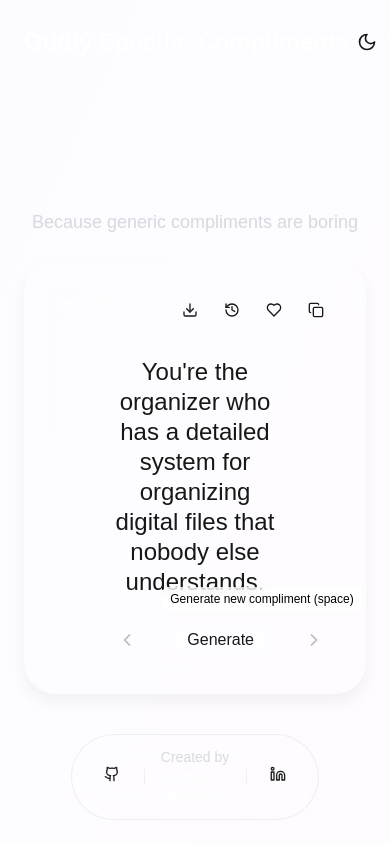
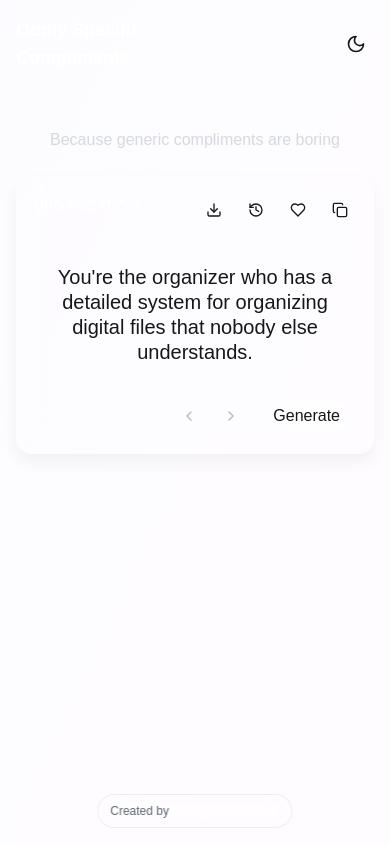
Before and after one commit to Atomized-titan/oddly-specific, a Next.js app: page / in a window 390 px wide. Both pictures are taken after a click on the button "Generate". Built offline with nearby package versions, Linux system fonts and the light colour scheme.

Commit message:
refactor: responsivity | repetetive code

```diff
--- a/src/app/page.tsx
+++ b/src/app/page.tsx
@@ -19,7 +19,7 @@ export default function Home() {
     <AnimationProvider>
       <main className="min-h-screen bg-gradient-to-br from-violet-50/30 via-purple-50/30 to-fuchsia-50/30 dark:from-violet-950/30 dark:via-purple-950/30 dark:to-fuchsia-950/30 transition-colors duration-500">
         <AnimatedHeader />
-        <div className="pt-52 pb-24">
+        <div className="pt-32 sm:pt-40 md:pt-52 pb-24">
           <ComplimentGenerator />
         </div>
         <Footer />
--- /dev/null
+++ b/src/components/action-button.tsx
@@ -0,0 +1,44 @@
+// components/ui/action-button.tsx
+import { motion } from "framer-motion";
+import { LucideIcon } from "lucide-react";
+import Tooltip from "./tooltip";
+
+interface ActionButtonProps {
+  icon: LucideIcon;
+  onClick: () => void;
+  tooltip?: string;
+  disabled?: boolean;
+  isLoading?: boolean;
+  className?: string;
+}
+
+export const ActionButton = ({
+  icon: Icon,
+  onClick,
+  tooltip,
+  disabled,
+  isLoading,
+  className = "",
+}: ActionButtonProps) => (
+  <Tooltip content={tooltip}>
+    <motion.button
+      whileHover={{ scale: 1.05 }}
+      whileTap={{ scale: 0.95 }}
+      onClick={onClick}
+      disabled={disabled || isLoading}
+      className={`p-2 rounded-full backdrop-blur-md bg-white/10 dark:bg-white/5
+                 border border-white/10 disabled:opacity-30 ${className}`}
+    >
+      {isLoading ? (
+        <motion.div
+          animate={{ rotate: 360 }}
+          transition={{ repeat: Infinity, duration: 1, ease: "linear" }}
+        >
+          <Icon className="w-4 h-4" />
+        </motion.div>
+      ) : (
+        <Icon className="w-4 h-4" />
+      )}
+    </motion.button>
+  </Tooltip>
+);
--- a/src/components/animated-header.tsx
+++ b/src/components/animated-header.tsx
@@ -24,7 +24,7 @@ const AnimatedHeader = () => {
   return (
     <motion.div
       layout
-      className={`fixed left-0 right-0 z-50 p-6 ${
+      className={`fixed left-0 right-0 z-50  p-4 sm:p-6 ${
         isCentered ? "top-1/2 -translate-y-1/2" : "top-0"
       }`}
       transition={{
@@ -37,19 +37,16 @@ const AnimatedHeader = () => {
         <div className="flex justify-between items-center">
           <motion.h1
             layout
-            className={`font-bold bg-clip-text from-white to-white text-transparent bg-gradient-to-r dark:from-purple-400 dark:to-pink-600 whitespace-nowrap ${
-              isCentered ? "text-7xl" : "text-2xl"
-            }`}
-            initial={{ opacity: 0, y: 20 }}
-            animate={{ opacity: 1, y: 0 }}
-            transition={{
-              type: "spring",
-              stiffness: 200,
-              damping: 20,
-              opacity: { duration: 0.2 },
-            }}
+            className={`font-bold bg-clip-text from-white to-white text-transparent
+                      bg-gradient-to-r dark:from-purple-400 dark:to-pink-600
+                      whitespace-normal sm:whitespace-nowrap ${
+                        isCentered
+                          ? "text-4xl sm:text-5xl md:text-7xl"
+                          : "text-lg sm:text-xl md:text-2xl"
+                      }`}
           >
-            Oddly Specific Compliments
+            <span className="block sm:inline">Oddly Specific</span>{" "}
+            <span className="block sm:inline">Compliments</span>
           </motion.h1>
 
           <motion.button
--- a/src/components/compliment-generator.tsx
+++ b/src/components/compliment-generator.tsx
@@ -11,8 +11,9 @@ import { useState } from "react";
 import { useAnimation } from "../contexts/AnimationContext";
 import { useComplimentSystem } from "../hooks/useComplimentSystem";
 import { generateComplimentImage } from "../utils/generateImage";
+
 import HistoryPanel from "./history-panel";
-import Tooltip from "./tooltip";
+import { ActionButton } from "./action-button";
 
 const ComplimentGenerator = () => {
   const { isHeaderAnimationComplete } = useAnimation();
@@ -31,7 +32,75 @@ const ComplimentGenerator = () => {
   const [showCopied, setShowCopied] = useState(false);
   const [isGenerating, setIsGenerating] = useState(false);
 
+  const handleImageGeneration = async () => {
+    if (!currentCompliment || isGenerating) return;
+    try {
+      setIsGenerating(true);
+      const imageUrl = await generateComplimentImage(
+        currentCompliment.text,
+        currentCompliment.category
+      );
+      const link = document.createElement("a");
+      link.href = imageUrl;
+      link.download = `oddly-specific-${Date.now()}.png`;
+      document.body.appendChild(link);
+      link.click();
+      document.body.removeChild(link);
+    } catch (error) {
+      console.error("Failed to generate image:", error);
+    } finally {
+      setIsGenerating(false);
+    }
+  };
+
+  const handleCopy = () => {
+    if (!currentCompliment) return;
+    navigator.clipboard.writeText(currentCompliment.text);
+    setShowCopied(true);
+    setTimeout(() => setShowCopied(false), 2000);
+  };
+
   if (!isHeaderAnimationComplete) return null;
+
+  const mainControls = [
+    {
+      icon: ChevronLeft,
+      onClick: navigatePrevious,
+      tooltip: "Previous compliment (arrow left)",
+      disabled: currentIndex <= 0,
+    },
+    {
+      icon: ChevronRight,
+      onClick: navigateNext,
+      tooltip: "Next compliment (arrow right)",
+      disabled: currentIndex >= compliments.length - 1,
+    },
+  ];
+
+  const actionControls = currentCompliment && [
+    {
+      icon: Download,
+      onClick: handleImageGeneration,
+      tooltip: "Save as image",
+      isLoading: isGenerating,
+    },
+    {
+      icon: History,
+      onClick: () => setShowPanel(true),
+      tooltip: "View history (H)",
+    },
+    {
+      icon: Heart,
+      onClick: () => toggleFavorite(currentCompliment),
+      tooltip: "Toggle favorite (F)",
+      className: isFavorite(currentCompliment.id) ? "fill-current" : "",
+    },
+    {
+      icon: Copy,
+      onClick: handleCopy,
+      tooltip: "Copy compliment",
+    },
+  ];
 
   return (
     <>
@@ -39,39 +108,41 @@ const ComplimentGenerator = () => {
         initial={{ opacity: 0 }}
         animate={{ opacity: 1 }}
         transition={{ delay: 0.3 }}
-        className="w-full max-w-4xl mx-auto px-6"
+        className="w-full max-w-4xl mx-auto px-4 sm:px-6"
       >
         <motion.p
           initial={{ opacity: 0, y: 10 }}
           animate={{ opacity: 1, y: 0 }}
           transition={{ delay: 0.5 }}
-          className="text-center mb-6 text-gray-300/90 dark:text-white/60
-               font-medium text-lg"
+          className="text-center mb-6 text-gray-300/90 dark:text-white/60 font-medium text-base sm:text-lg"
         >
           Because generic compliments are boring
         </motion.p>
 
         <motion.div
           className="relative backdrop-blur-md bg-white/10 dark:bg-black/10
-                     rounded-[2rem] p-12 shadow-[0_8px_16px_rgba(0,0,0,0.05)]
+                              rounded-2xl sm:rounded-[2rem] p-6 sm:p-12
+                              shadow-[0_8px_16px_rgba(0,0,0,0.05)]
                               dark:shadow-[0_8px_16px_rgba(0,0,0,0.25)]
                               border border-white/20 dark:border-white/10"
         >
-          <div className="absolute top-8 left-8 flex gap-2">
-            <motion.div className="text-sm font-medium text-white dark:text-white/40">
+          {/* Category Label */}
+          <div className="absolute top-4 sm:top-8 left-4 sm:left-8">
+            <span className="text-sm font-medium text-white dark:text-white/40">
               {currentCompliment?.category.toUpperCase()}
-            </motion.div>
+            </span>
           </div>
 
+          {/* Main Content */}
           <AnimatePresence mode="wait">
             <motion.div
               key={currentCompliment?.id || "empty"}
               initial={{ opacity: 0, y: 20 }}
               animate={{ opacity: 1, y: 0 }}
               exit={{ opacity: 0, y: -20 }}
-              className="min-h-[200px] py-12 flex items-center justify-center text-center px-8"
+              className="min-h-[150px] sm:min-h-[200px] py-16 sm:py-12 flex items-center justify-center text-center px-4 sm:px-8"
             >
-              <p className="text-2xl md:text-5xl font-medium leading-tight">
+              <p className="text-xl sm:text-2xl md:text-5xl font-medium leading-tight">
                 {currentCompliment?.text || (
                   <span>
                     Press <span className="text-violet-400">space</span> to
@@ -84,151 +155,40 @@ const ComplimentGenerator = () => {
             </motion.div>
           </AnimatePresence>
 
-          <div className="absolute bottom-8 right-8 flex items-center gap-4">
-            <Tooltip content="Previous compliment (arrow left)">
-              <motion.button
-                whileHover={{ scale: 1.05 }}
-                whileTap={{ scale: 0.95 }}
-                onClick={navigatePrevious}
-                disabled={currentIndex <= 0}
-                className="p-2 rounded-full backdrop-blur-md bg-white/10 dark:bg-white/5
-                       disabled:opacity-30 border border-white/10"
-              >
-                <ChevronLeft className="w-5 h-5" />
-              </motion.button>
-            </Tooltip>
-
-            <Tooltip content="Generate new compliment (space)">
+          {/* Navigation Controls */}
+          <div className="absolute bottom-4 sm:bottom-8 right-4 sm:right-8 flex items-center gap-2 sm:gap-4">
+            {mainControls.map((control, index) => (
+              <ActionButton key={index} {...control} />
+            ))}
             <motion.button
               whileHover={{ scale: 1.05 }}
               whileTap={{ scale: 0.95 }}
               onClick={generateNew}
-                className="px-6 py-2 rounded-full backdrop-blur-md bg-white/10
-                       dark:bg-white/5 font-medium border border-white/10"
+              className="px-4 sm:px-6 py-2 rounded-full backdrop-blur-md
+                       bg-white/10 dark:bg-white/5 font-medium border border-white/10"
             >
               Generate
             </motion.button>
-            </Tooltip>
-
-            <Tooltip content="Next compliment (arrow right)">
-              <motion.button
-                whileHover={{ scale: 1.05 }}
-                whileTap={{ scale: 0.95 }}
-                onClick={navigateNext}
-                disabled={currentIndex >= compliments.length - 1}
-                className="p-2 rounded-full backdrop-blur-md bg-white/10 dark:bg-white/5
-                       disabled:opacity-30 border border-white/10"
-              >
-                <ChevronRight className="w-5 h-5" />
-              </motion.button>
-            </Tooltip>
           </div>
 
-          {currentCompliment && (
-            <div className="absolute top-8 right-8 flex gap-2">
-              {/* Save as image */}
-              <Tooltip content="Save as image">
-                <motion.button
-                  whileHover={{ scale: 1.05 }}
-                  whileTap={{ scale: 0.95 }}
-                  disabled={isGenerating}
-                  onClick={async () => {
-                    if (!currentCompliment || isGenerating) return;
-
-                    try {
-                      setIsGenerating(true);
-                      const imageUrl = await generateComplimentImage(
-                        currentCompliment.text,
-                        currentCompliment.category
-                      );
-
-                      const link = document.createElement("a");
-                      link.href = imageUrl;
-                      link.download = `oddly-specific-${Date.now()}.png`;
-                      document.body.appendChild(link);
-                      link.click();
-                      document.body.removeChild(link);
-                    } catch (error) {
-                      console.error("Failed to generate image:", error);
-                    } finally {
-                      setIsGenerating(false);
-                    }
-                  }}
-                  className="p-2 rounded-full backdrop-blur-md bg-white/10 dark:bg-white/5
-              border border-white/10 hover:bg-white/20 dark:hover:bg-white/10
-              disabled:opacity-50 disabled:cursor-not-allowed"
-                >
-                  {isGenerating ? (
-                    <motion.div
-                      animate={{ rotate: 360 }}
-                      transition={{
-                        repeat: Infinity,
-                        duration: 1,
-                        ease: "linear",
-                      }}
-                    >
-                      <Download className="w-4 h-4" />
-                    </motion.div>
-                  ) : (
-                    <Download className="w-4 h-4" />
-                  )}
-                </motion.button>
-              </Tooltip>
-
-              {/* View history */}
-              <Tooltip content="View history (H)">
-                <motion.button
-                  whileHover={{ scale: 1.05 }}
-                  whileTap={{ scale: 0.95 }}
-                  onClick={() => setShowPanel(true)}
-                  className="p-2 rounded-full backdrop-blur-md bg-white/10 dark:bg-white/5 border border-white/10"
-                >
-                  <History className="w-4 h-4" />
-                </motion.button>
-              </Tooltip>
-
-              {/* Toggle favorite */}
-              <Tooltip content="Toggle favorite (F)">
-                <motion.button
-                  whileHover={{ scale: 1.05 }}
-                  whileTap={{ scale: 0.95 }}
-                  onClick={() => toggleFavorite(currentCompliment)}
-                  className="p-2 rounded-full backdrop-blur-md bg-white/10 dark:bg-white/5 border border-white/10"
-                >
-                  <Heart
-                    className={`w-4 h-4 ${
-                      isFavorite(currentCompliment.id) ? "fill-current" : ""
-                    }`}
-                  />
-                </motion.button>
-              </Tooltip>
-
-              {/* Copy compliment */}
-              <Tooltip content="Copy compliment">
-                <motion.button
-                  whileHover={{ scale: 1.05 }}
-                  whileTap={{ scale: 0.95 }}
-                  onClick={() => {
-                    navigator.clipboard.writeText(currentCompliment.text);
-                    setShowCopied(true);
-                    setTimeout(() => setShowCopied(false), 2000);
-                  }}
-                  className="p-2 rounded-full backdrop-blur-md bg-white/10 dark:bg-white/5 border border-white/10"
-                >
-                  <Copy className="w-4 h-4" />
-                </motion.button>
-              </Tooltip>
+          {/* Action Controls */}
+          {actionControls && (
+            <div className="absolute top-4 sm:top-8 right-4 sm:right-8 flex gap-2">
+              {actionControls.map((control, index) => (
+                <ActionButton key={index} {...control} />
+              ))}
             </div>
           )}
 
-          {/* Compliment copied message */}
+          {/* Copied Notification */}
           <AnimatePresence>
             {showCopied && (
               <motion.div
                 initial={{ opacity: 0, y: 10 }}
                 animate={{ opacity: 1, y: 0 }}
                 exit={{ opacity: 0, y: -10 }}
-                className="absolute top-8 -right-12 px-3 py-1 rounded-full text-sm
+                className="absolute top-4 sm:top-8 right-4 sm:right-8 translate-x-full pl-4
+                         px-3 py-1 rounded-full text-sm
                          bg-black/80 text-white dark:bg-white/80 dark:text-black"
               >
                 Copied!
--- a/src/components/footer.tsx
+++ b/src/components/footer.tsx
@@ -10,34 +10,27 @@ const Footer = () => {
       initial={{ opacity: 0 }}
       animate={{ opacity: 1 }}
       transition={{ delay: 1.2 }}
-      className="fixed bottom-6 left-1/2 -translate-x-1/2
+      className="fixed bottom-4 sm:bottom-6 left-1/2 -translate-x-1/2
                 backdrop-blur-md bg-white/20 dark:bg-black/10
                 border border-black/[0.06] dark:border-white/10
-                px-6 py-3 rounded-full
-                flex items-center gap-4"
+                px-3 sm:px-6 py-2 sm:py-3 rounded-full
+                flex items-center gap-2 sm:gap-4
+                max-w-[90vw] sm:max-w-none overflow-hidden"
     >
+      <div className="hidden sm:block">
         <Tooltip content="GitHub" position="top">
-        <a
-          href={GITHUB_URL}
-          target="_blank"
-          rel="noopener noreferrer"
-          className="p-2 rounded-full hover:bg-white/30 dark:hover:bg-white/10
-                   transition-colors duration-200"
-        >
-          <button type="button">
+          <a href={GITHUB_URL}>
             <Github className="w-4 h-4" />
-          </button>
           </a>
         </Tooltip>
+      </div>
 
-      <div className="h-4 w-px bg-black/[0.06] dark:bg-white/10" />
+      <div className="hidden sm:block h-4 w-px bg-black/[0.06] dark:bg-white/10" />
 
-      <p className="text-sm text-gray-600/90 dark:text-white/40 text-center">
-        <span className="text-gray-300/90">Created by </span>
+      <p className="text-xs sm:text-sm text-gray-600/90 dark:text-white/40 text-center whitespace-nowrap">
+        Created by{" "}
         <a
           href={LINKEDIN_URL}
-          target="_blank"
-          rel="noopener noreferrer"
           className="text-white dark:text-white hover:text-purple-600
                    dark:hover:text-purple-400 transition-colors duration-200
                    inline-flex items-center gap-1"
@@ -47,21 +40,15 @@ const Footer = () => {
         </a>
       </p>
 
-      <div className="h-4 w-px bg-black/[0.06] dark:bg-white/10" />
+      <div className="hidden sm:block h-4 w-px bg-black/[0.06] dark:bg-white/10" />
 
+      <div className="hidden sm:block">
         <Tooltip content="LinkedIn" position="top">
-        <a
-          href={LINKEDIN_URL}
-          target="_blank"
-          rel="noopener noreferrer"
-          className="p-2 rounded-full hover:bg-white/30 dark:hover:bg-white/10
-                   transition-colors duration-200"
-        >
-          <button type="button">
+          <a href={LINKEDIN_URL}>
             <Linkedin className="w-4 h-4" />
-          </button>
           </a>
         </Tooltip>
+      </div>
     </motion.footer>
   );
 };
```
Lines whose indentation alone changed are shown as unchanged.
